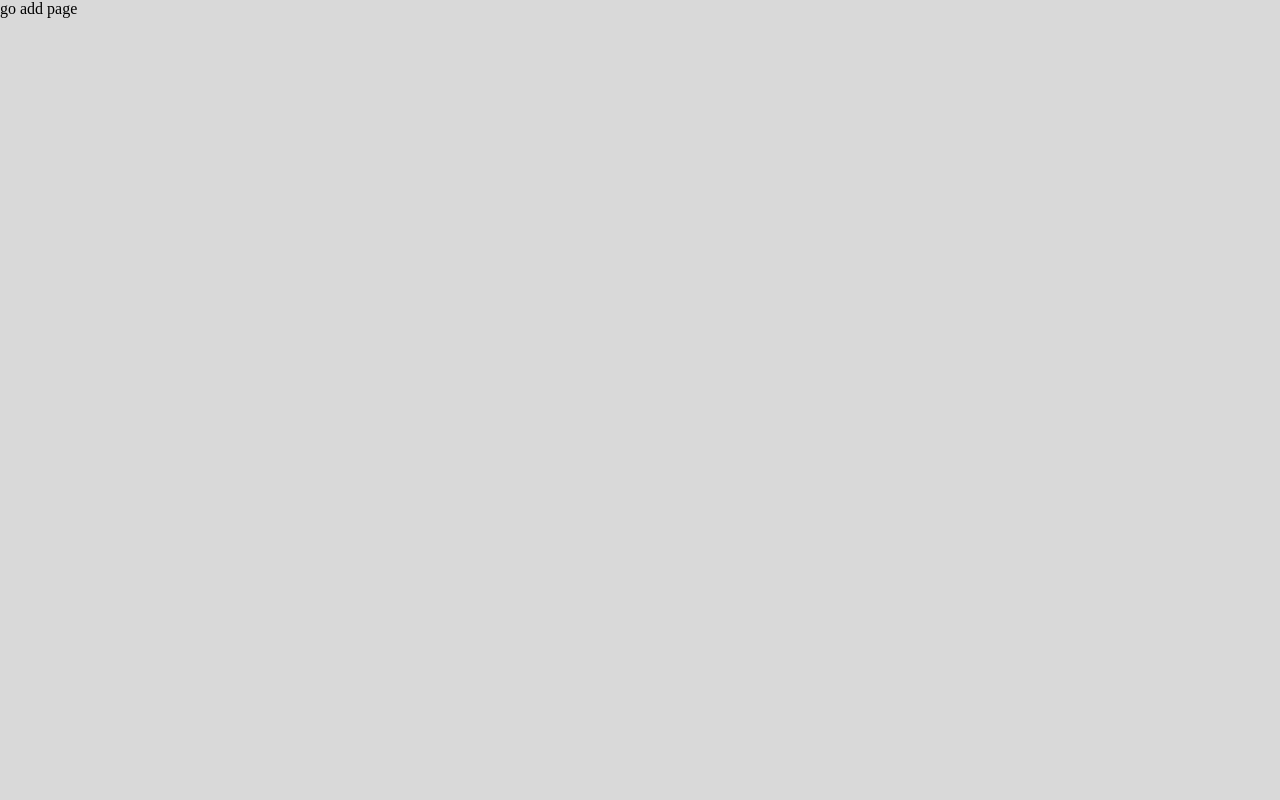
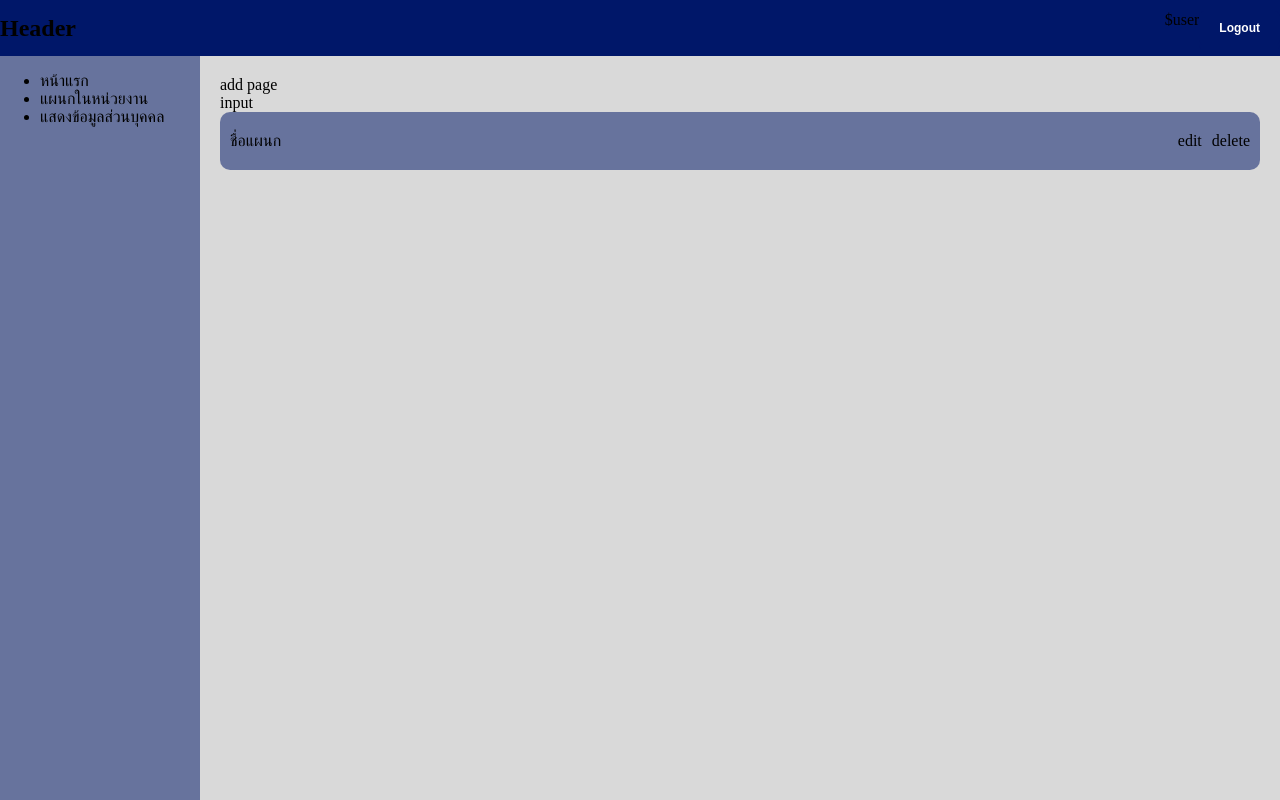
Before and after one commit to sirtongzaq/react-nodejs-mysql, a Next.js app in the folder client/: page /dept in a window 1280 px wide. Built offline with nearby package versions, Linux system fonts and the light colour scheme.

Commit message:
[client] - "update grid layout"

```diff
--- a/client/src/components/components/aside.jsx
+++ b/client/src/components/components/aside.jsx
@@ -1,20 +1,19 @@
+import { useRouter } from "next/router";
 import { Fragment } from "react";
 
-export default function Aside(){
+export default function Aside() {
+    const router = useRouter()
     return (
-    <Fragment>
-        <div className="aside">
-            <div className="aside-content">
-                <div>
-                    1
-                </div>
-                <div>
-                    1
-                </div>
-                <div>
-                    1
+        <Fragment>
+            <div className="aside">
+                <div className="aside-content">
+                    <ul>
+                        <li onClick={() => router.push('/')}>หน้าแรก</li>
+                        <li onClick={() => router.push('/dept')}>แผนกในหน่วยงาน</li>
+                        <li>แสดงข้อมูลส่วนบุคคล</li>
+                    </ul>
+
                 </div>
             </div>
-        </div>
-    </Fragment>)
+        </Fragment>)
 }
--- a/client/src/components/components/card_dept.jsx
+++ b/client/src/components/components/card_dept.jsx
@@ -3,9 +3,13 @@ import { Fragment } from "react";
 export default function CardDept() {
     return (
         <Fragment>
-            <div>
-                <div>
-
+            <div className="dept-card">
+                <div className="dept-name">
+                    ชื่อแผนก
+                </div>
+                <div className="dept-action">
+                    <div className="dept-edit">edit</div>
+                    <div className="dept-delete">delete</div>
                 </div>
             </div>
         </Fragment>)
--- a/client/src/components/templates/layout.jsx
+++ b/client/src/components/templates/layout.jsx
@@ -8,8 +8,11 @@ import Aside from "../components/aside";
 export default function Layout({ children }) {
     return (
         <Fragment>
-            <Header />
-            <Aside> <main>{children}</main></Aside>
+            <section className="main-layout">
+                <Header />
+                <Aside />
+                <main className="main-content">{children}</main>
+            </section>
         </Fragment>
     )
 }
--- a/client/src/pages/dept/index.jsx
+++ b/client/src/pages/dept/index.jsx
@@ -1,22 +1,29 @@
+import CardDept from "@/components/components/card_dept"
 import Layout from "@/components/templates/layout"
 import { useRouter } from "next/router"
 import { Fragment } from "react"
 
-export default function Dept(){
+export default function Dept() {
     const router = useRouter()
     return (
-    <Fragment>
-        <div onClick={() => router.push('/dept/add_dept')} className="test">
-            go add page
-        </div>
-    </Fragment>
+        <Fragment>
+            <div onClick={() => router.push('/dept/add_dept')} className="">
+                add page
+            </div>
+            <div>
+                input
+            </div>
+            <div className="dept-list">
+                <CardDept />
+            </div>
+        </Fragment>
     )
 }
 
-// Dept.getLayout = function getLayout(page) {
-//     return (
-//       <Layout>
-//         {page}
-//       </Layout>
-//     )
-//   }
+Dept.getLayout = function getLayout(page) {
+    return (
+        <Layout>
+            {page}
+        </Layout>
+    )
+}
--- a/client/src/styles/components/_components.scss
+++ b/client/src/styles/components/_components.scss
@@ -1,2 +1,3 @@
-@import "./components/header";
-@import "./components/logincontainer";
+@import "components/header";
+@import "components/logincontainer";
+@import "components/dept-card";
--- /dev/null
+++ b/client/src/styles/components/components/_dept-card.scss
@@ -0,0 +1,24 @@
+.dept-card {
+    background-color: #00176985;
+    border-radius: 10px;
+    padding-block: 20px;
+    display: flex;
+    flex-direction: row;
+    justify-content: space-between;
+}
+
+.dept-action {
+    display: flex;
+    flex-direction: row;
+    justify-content: space-around;
+}
+
+.dept-name{
+    padding-left: 10px;
+    width: 200px;
+}
+
+.dept-delete,
+.dept-edit{
+    padding-right: 10px;
+}
--- a/client/src/styles/core/_varibles.scss
+++ b/client/src/styles/core/_varibles.scss
@@ -1,3 +1,6 @@
 $primary_1  : #001769;
 $primary_2  : #D9D9D9;
 $primary_3  : #00176950;
+
+
+// font
--- a/client/src/styles/globals.scss
+++ b/client/src/styles/globals.scss
@@ -4,4 +4,31 @@ body {
   margin: 0;
   height: 100%;
   background-color: $primary_2;
+  // font-family: Arial, Helvetica, sans-serif;
+
 }
+
+.main-layout{
+  height: 100vh;
+  width: 100vw;
+  display: grid;
+  grid-template:
+  "hnav hnav" 56px
+  "aside ct"  / 200px
+}
+
+
+.aside{
+  background-color: #00176985;
+  grid-area: aside;
+}
+
+.header-container{
+  grid-area: hnav;
+}
+
+.main-content{
+  grid-area: ct;
+  padding-inline: 20px;
+  padding-block: 20px;
+}
```
Also changed, not shown: client/src/components/components/main_content.jsx (added, +7 -0 lines).
